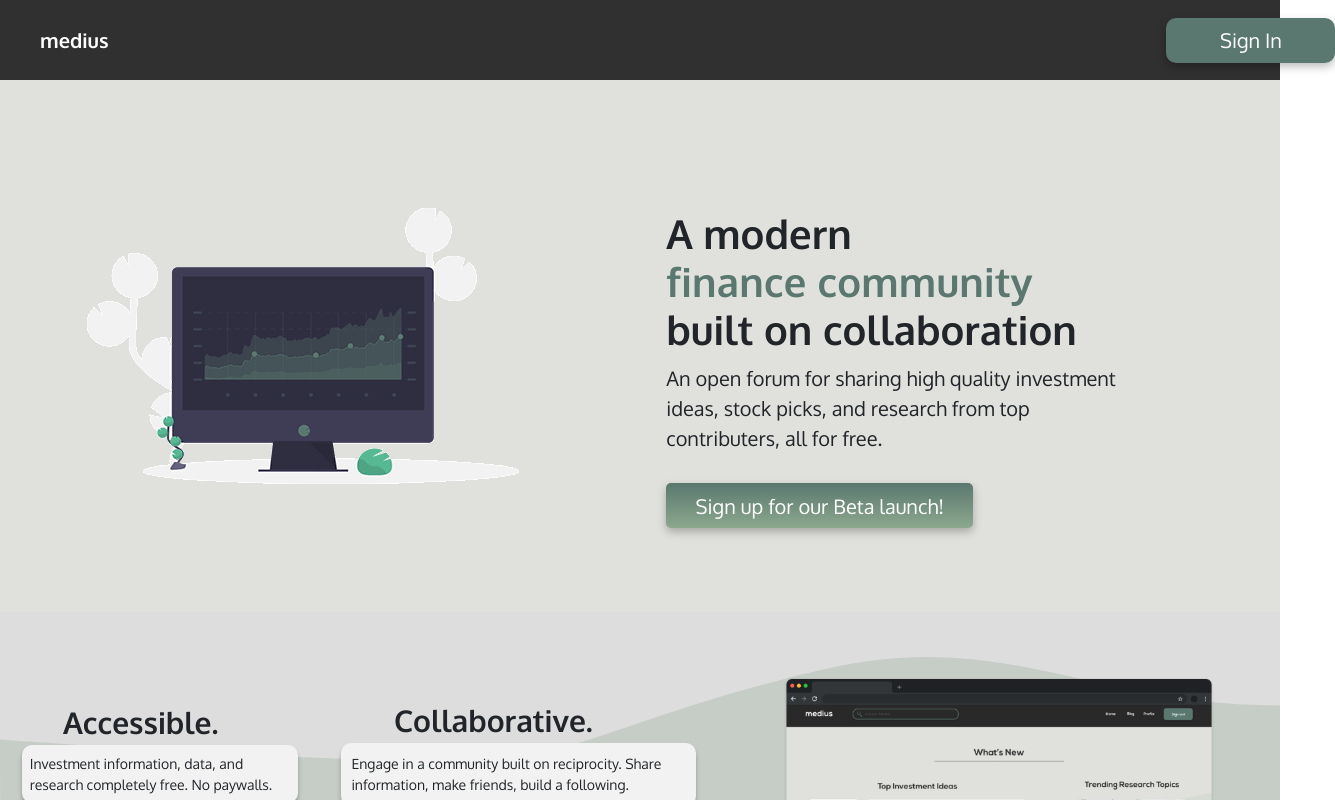
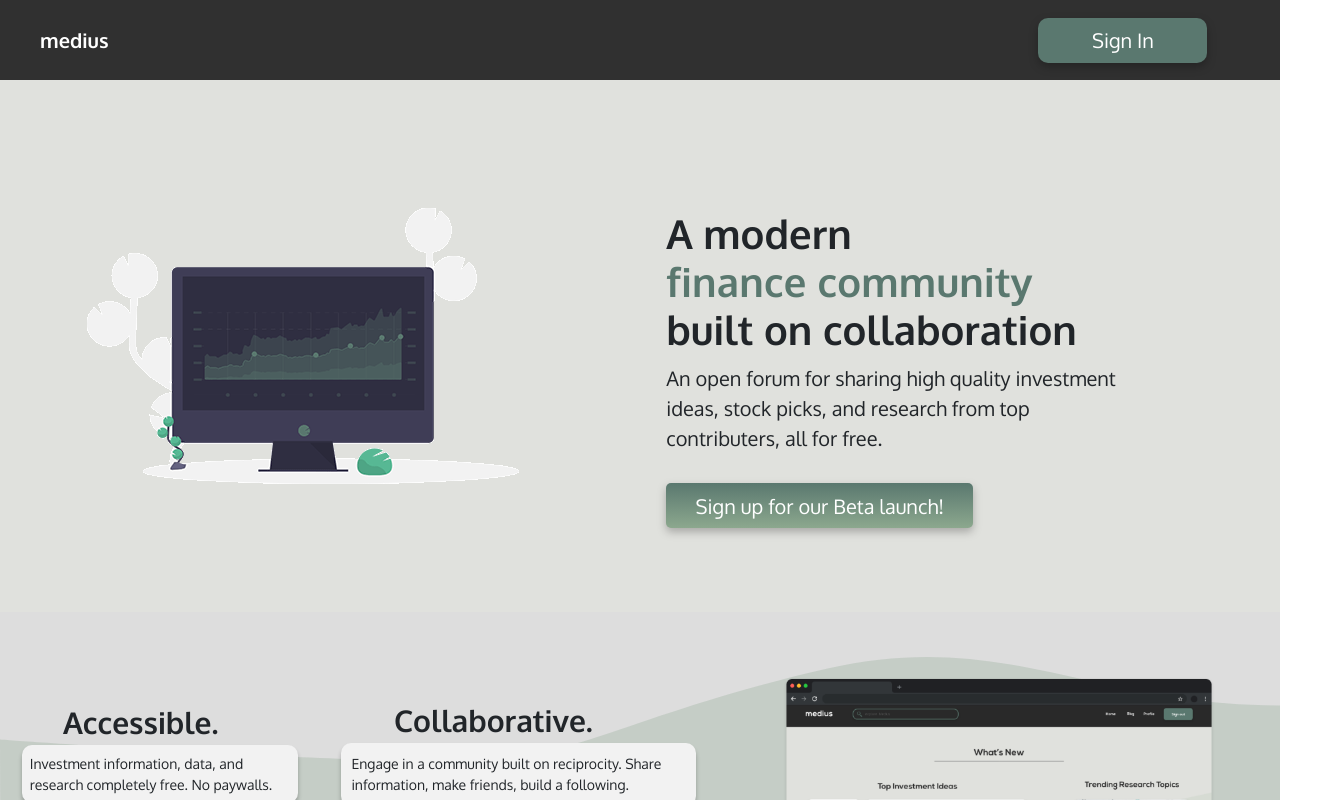
Before and after one commit to Medius-Research-Website/medius-frontend, a React (Create React App) app: page / in a window 1280 px wide. Shown: the top 800 px of the page, 1335 px wide, since content can reach past the window. Built offline with nearby package versions, Linux system fonts and the light colour scheme.

Commit message:
fixed positioning with button

```diff
--- a/src/components/css_files/home.scss
+++ b/src/components/css_files/home.scss
@@ -62,7 +62,7 @@ html {
 #btn-signin{
     border: none;
     border-radius: 10px;
-    margin-left: 88%;
+    margin-left: 78%;
     align-self: auto;
     background-image: linear-gradient(180deg, #5A786F 0%, #5A786F 0.01%);
     width: 169px;
```
